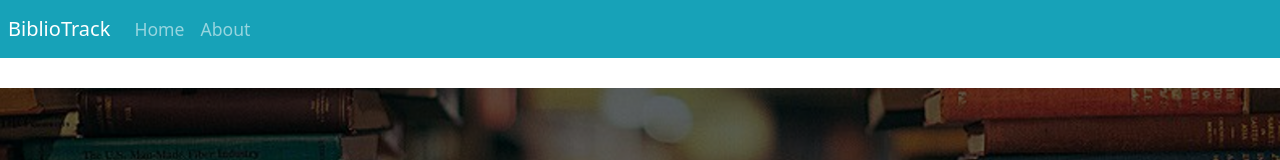
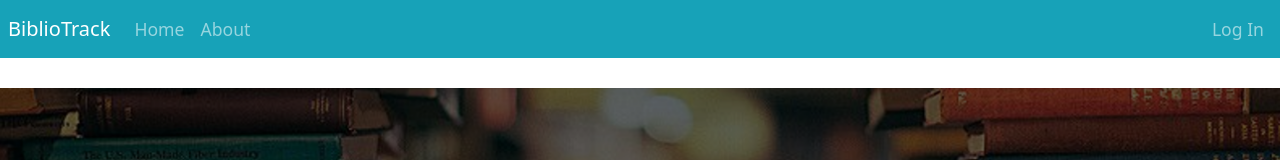
Before and after one commit to BiblioTrack/bibliotrack-frontend, a React (Create React App) app: page / in a window 1280 px wide. Shown: the top 160 px of the page. Built offline with nearby package versions, Linux system fonts and the light colour scheme; no server answers.

Commit message:
added login button only when user is not logged in

```diff
--- a/src/components/TopNavbar.js
+++ b/src/components/TopNavbar.js
@@ -38,6 +38,10 @@ function TopNavbar() {
             <Nav.Link as={Link} to="/about">About</Nav.Link>
           </Nav>
         }
+        {user ? null : (
+          <Nav className="ml-auto">
+            <Nav.Link as={Link} to="/login">Log In</Nav.Link>
+          </Nav>)}
         {user != null && user.userinfo != null && (
           <Nav className="ml-auto">
             <NavDropdown align="end" title={user.userinfo.firstname + ' ' + user.userinfo.lastname || 'Profile'} id="basic-nav-dropdown">
```
